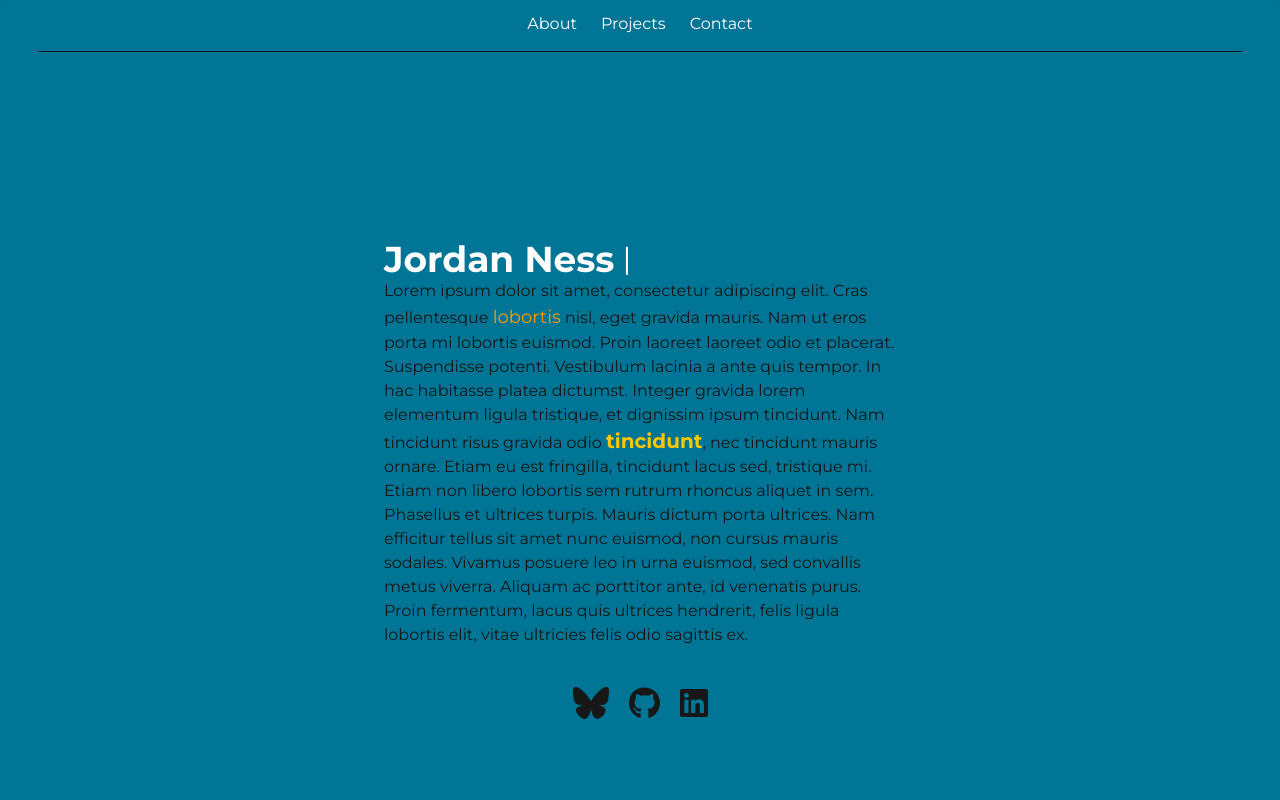
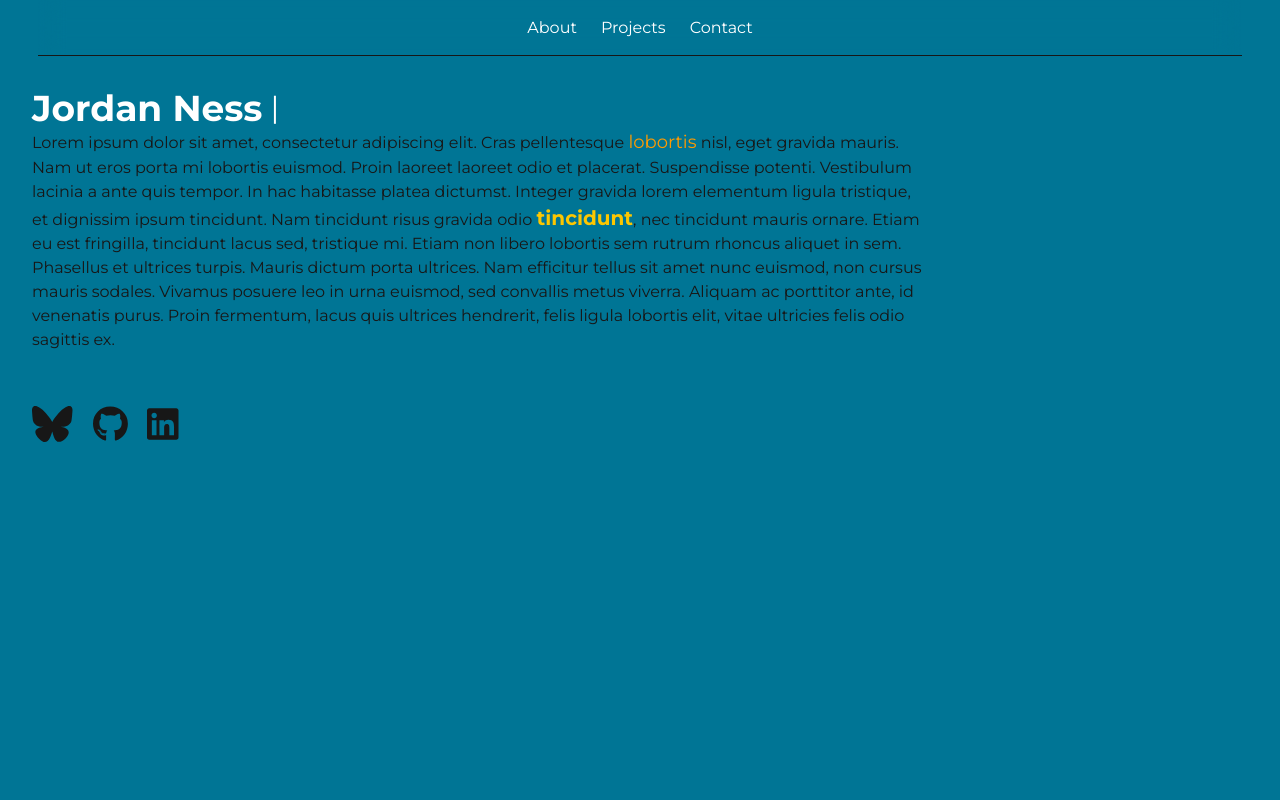
Before and after one commit to nessj1994/portfolio-site, a Next.js app: page / in a window 1280 px wide. Shown: the top 800 px of the page. Built offline with nearby package versions, Linux system fonts and the light colour scheme; no server answers.

Commit message:
Style updates

```diff
--- a/src/app/components/atoms/Bio/Bio.tsx
+++ b/src/app/components/atoms/Bio/Bio.tsx
@@ -2,7 +2,7 @@
 
 const Bio = () => {
   return (
-    <div className="text-md text-wrap max-w-lg">
+    <div className="text-md text-wrap max-w-4xl">
       Lorem ipsum dolor sit amet, consectetur adipiscing elit. Cras pellentesque{' '}
       <TH color="text-amber-500" size="text-lg">
         lobortis
--- a/src/app/components/atoms/SocialLink/SocialLink.tsx
+++ b/src/app/components/atoms/SocialLink/SocialLink.tsx
@@ -15,9 +15,9 @@
     const {id, siteID, url = '', icon} = props;
     const trueURL = url ? url : process.env[`NEXT_PUBLIC_${siteID.toUpperCase()}_URL`]
     return (
-        <div className="">
+        <div className="flex items-center min-h-[98px]">
             <a href={trueURL}>
-                <FontAwesomeIcon icon={icon} size="2x"  className="text-white`" href={trueURL} />
+                <FontAwesomeIcon icon={icon}   className="text-4xl  hover:text-amber-500" href={trueURL} />
             </a>
         </div>
     )
--- a/src/app/components/atoms/molecules/Navbar/Navbar.tsx
+++ b/src/app/components/atoms/molecules/Navbar/Navbar.tsx
@@ -24,7 +24,8 @@
 
 const Navbar = () => {
   return (
-    <div className="flex flex-row justify-center items-center h-14 w-[94%] border-b-1">
+
+    <div className="flex flex-row justify-center m-auto items-center h-14 w-[94%] backdrop-blur-md sticky top-0 z-10 border-b">
       {navItems.map((item) => (
         <NavItem
           key={item.id}
--- a/src/app/page.tsx
+++ b/src/app/page.tsx
@@ -12,26 +12,22 @@
 export default function Home() {
   return (
     <div className="bg-cyan-700 min-h-screen scroll-mt-5">
-      <div className="flex flex-row justify-center items-center h-12 backdrop-blur-md sticky top-0 z-10">
-        <Navbar />
-      </div>
+      <Navbar />
       <div className="m-8 flex flex-col min-h-full gap-24 ">
-        <div className="flex gap-4 justify-center items-center flex-col min-h-screen">
+        <div className="flex gap-4 flex-col min-h-screen">
           <div className="flex flex-col justify-start align-start">
-
-          <NameDisplay />
-          <Bio />
-          </div>
-          <div className="">
+            <NameDisplay />
+            <Bio />
             <SocialPanel />
           </div>
+
         </div>
         <div id="projects" className="flex flex-col  min-h-screen scroll-mt-14">
           <span>Projects</span>
           <div className="m-4 flex flex-row flex-wrap gap-4 justify-center items-center">
             {[0, 1, 2, 3, 4].map((item, idx) => (
               // eslint-disable-next-line react/jsx-key
-              <ProjectItem key={`project-${idx}`}/>
+              <ProjectItem key={`project-${idx}`} />
             ))}
           </div>
         </div>
```
